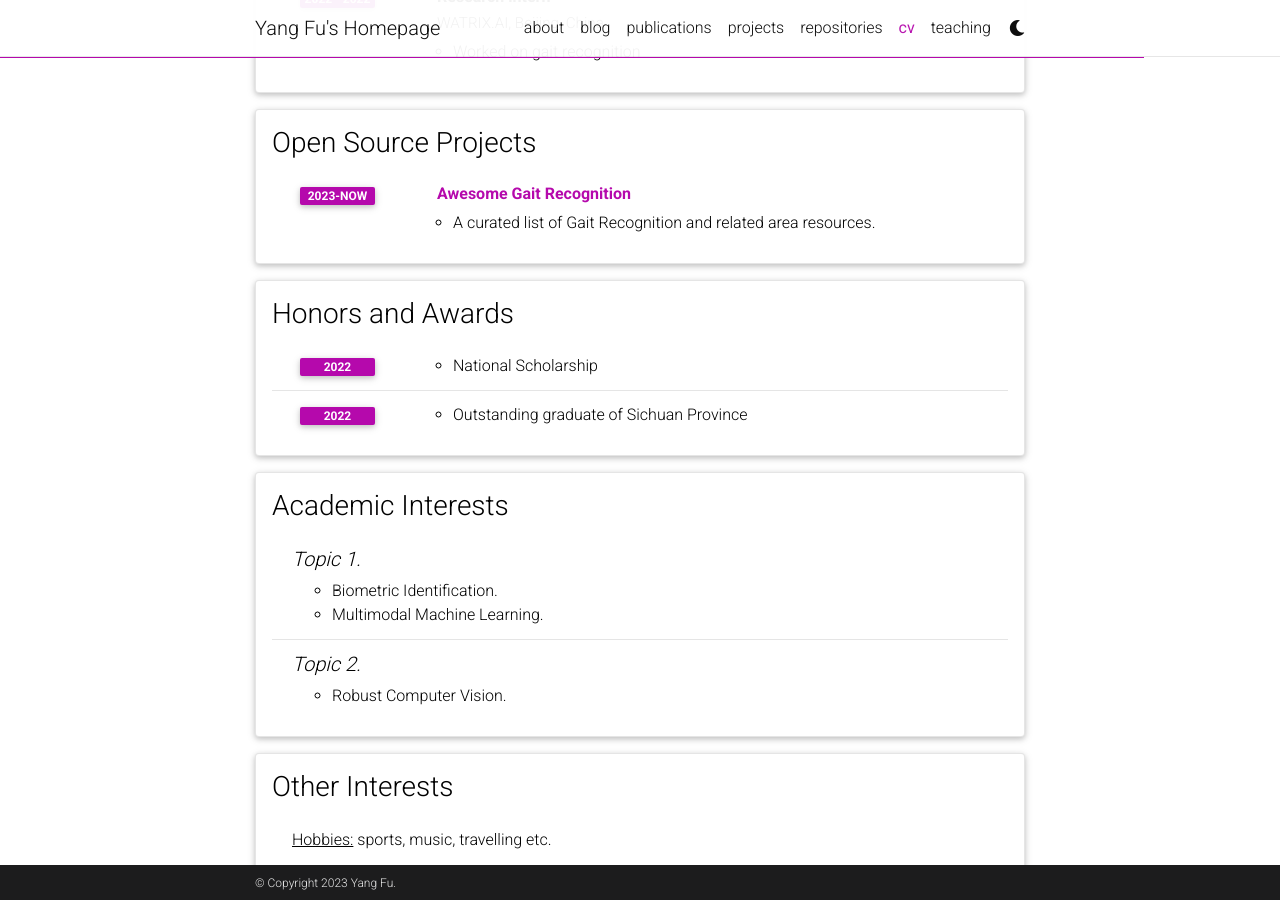
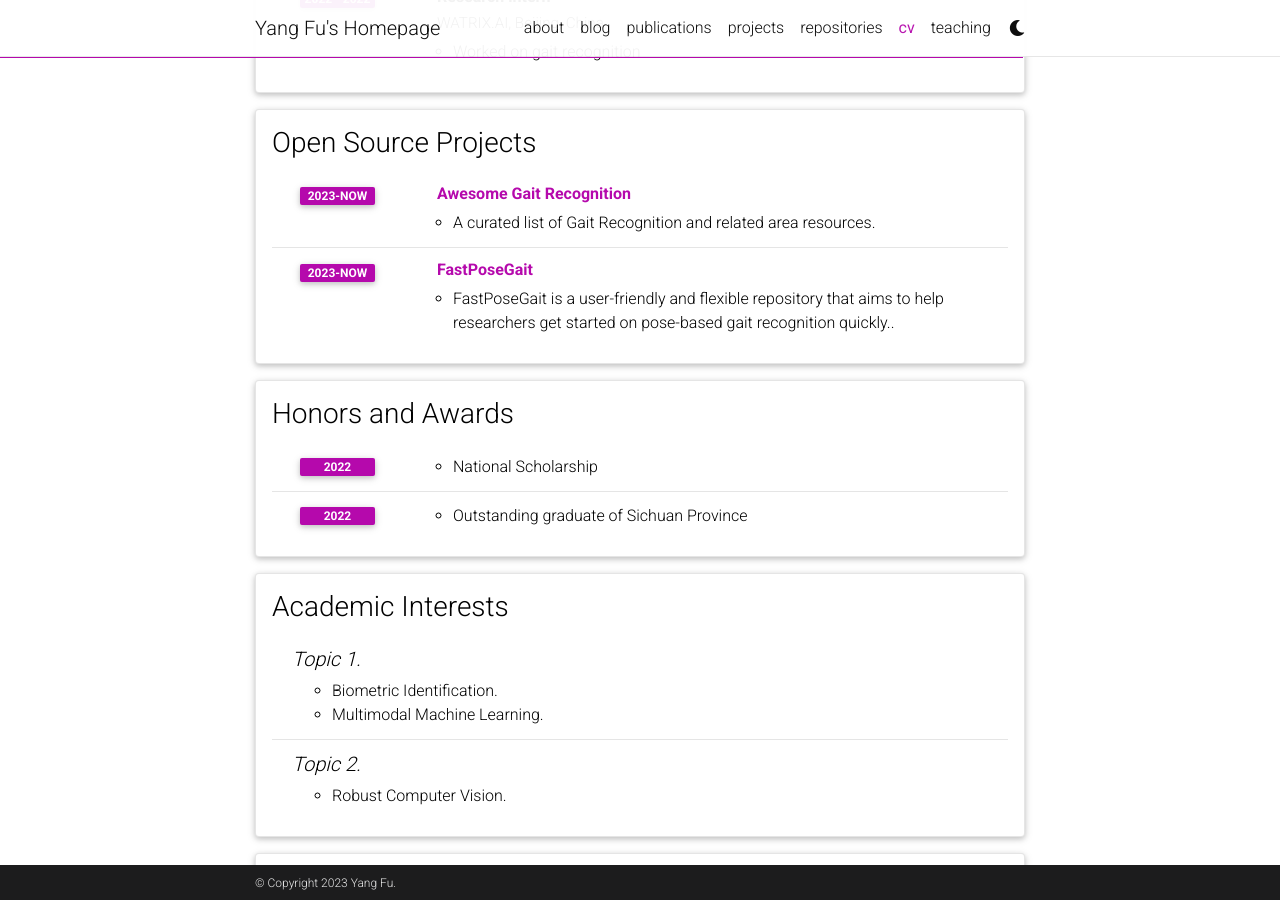
Before and after one commit to aleeyang/aleeyang.github.io, a Jekyll site: the page built from _pages/cv.md, in a window 1280 px wide and 900 px high, scrolled down 756 px. Built offline with Jekyll 4.4.1, drawn with Linux system fonts in a browser that asks for light colours; full-size pictures stand in for the smaller copies a plugin makes; comment, search, counter and statistics services are not loaded; a style sheet for code colours, icons or effects is not loaded.

Commit message:
update PR

```diff
--- a/_data/cv.yml
+++ b/_data/cv.yml
@@ -36,6 +36,9 @@
     - title: <a href="https://github.com/BNU-IVC/Awesome-Gait-Recognition">Awesome Gait Recognition</a>
       year: 2023-now
       description: A curated list of Gait Recognition and related area resources.
+    - title: <a href="https://github.com/BNU-IVC/FastPoseGait">FastPoseGait</a>
+      year: 2023-now
+      description: FastPoseGait is a user-friendly and flexible repository that aims to help researchers get started on pose-based gait recognition quickly..
 
 - title: Honors and Awards
   type: time_table
```
Also changed, not shown: _news/announcement_2.md (added, +8 -0 lines).
